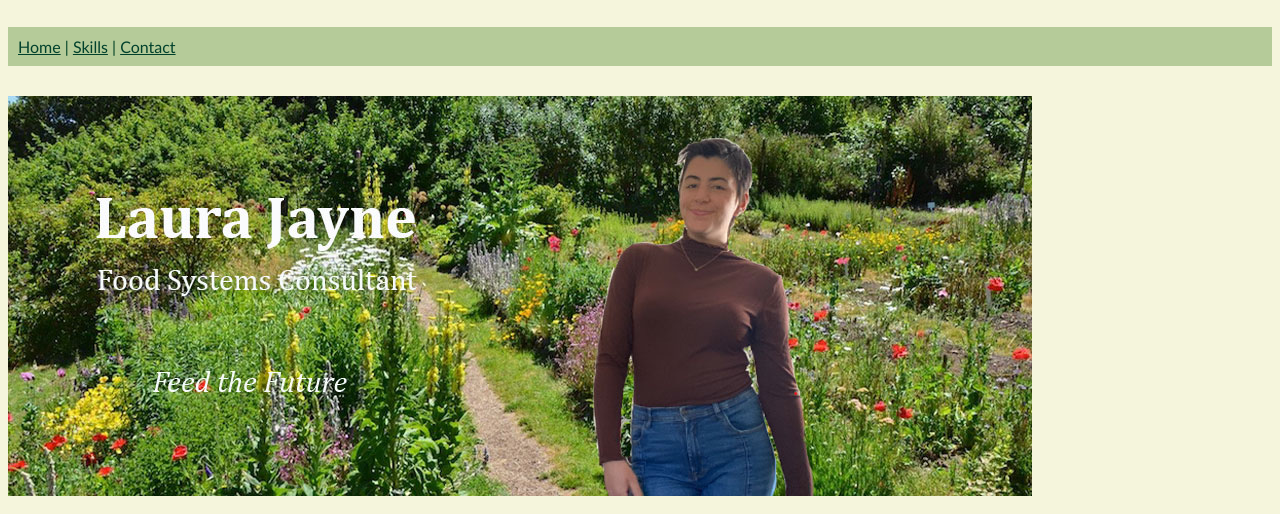
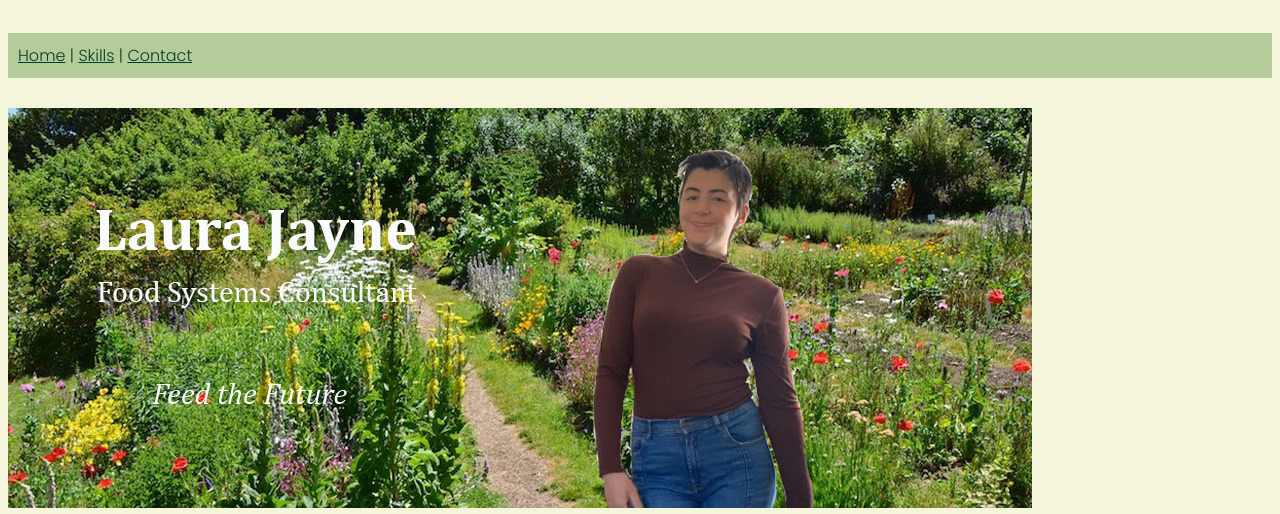
Before and after one commit to lnjayne1/ist263, a plain HTML site: page lab11/index.html in a window 1280 px wide. Shown: the top 514 px of the page. Drawn offline with Linux system fonts and the light colour scheme.

Commit message:
more lab11 revamp

```diff
--- a/lab11/index.html
+++ b/lab11/index.html
@@ -6,8 +6,11 @@
         <title>Laura Jayne About</title>
         <link rel="stylesheet" href="styles.css">
         <link rel="shortcut icon" type="image/x-icon" href="favicon.ico">
-        <style>
+        <link rel="preconnect" href="https://fonts.googleapis.com">
+<link rel="preconnect" href="https://fonts.gstatic.com" crossorigin>
+<link href="https://fonts.googleapis.com/css2?family=Poppins:wght@300&display=swap" rel="stylesheet">   <style>
             .profile {max-width: 100%;}
+            body {font-family: "Poppins", sans-serif;}
         </style>
     </head>
     <body>
```
